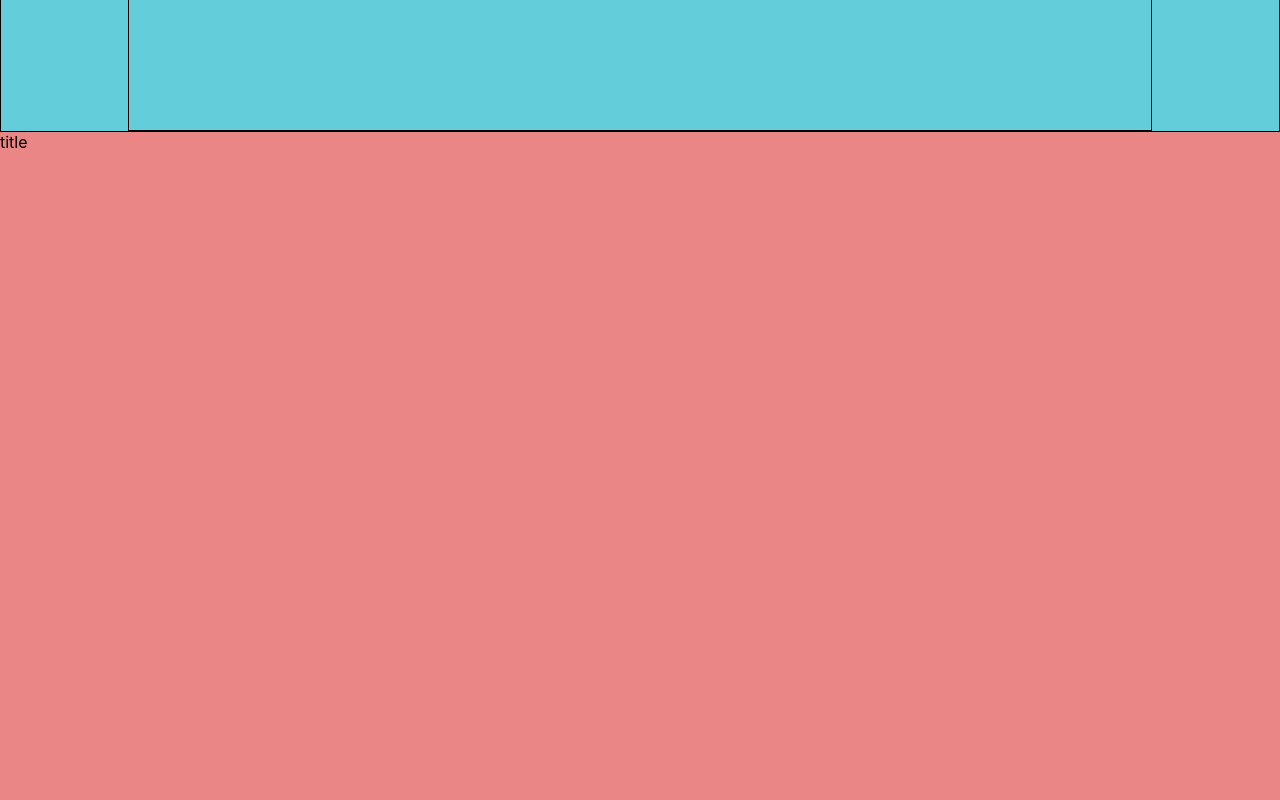
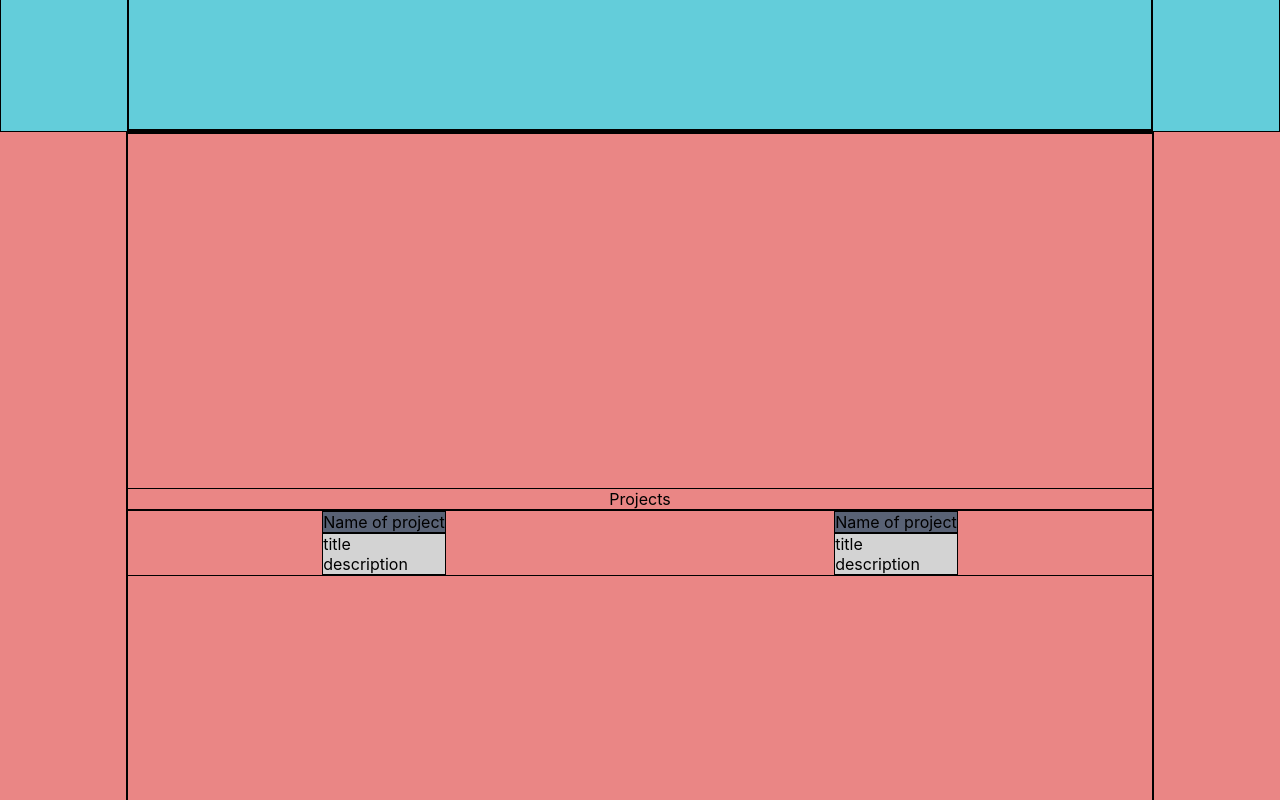
Before and after one commit to alexK150/react-portfolio, a React (Create React App) app: page / in a window 1280 px wide. Shown: the part 1520-2320 px from the top of the page. Built offline with nearby package versions, Linux system fonts and the light colour scheme.

Commit message:
v3 Project styles

```diff
--- /dev/null
+++ b/src/components/projects/ProjectItem.js
@@ -0,0 +1,20 @@
+import React from 'react';
+import s from "./Projects.module.css";
+
+const ProjectItem = (props) => {
+    return <div className={s.projectItem}>
+        <div className={s.project}>
+            Name of project
+        </div>
+        <div className={s.projectDesc}>
+            <div className={s.title}>
+                title
+            </div>
+            <div className={s.desc}>
+                description
+            </div>
+        </div>
+    </div>
+};
+
+export default ProjectItem;
--- a/src/components/projects/Projects.js
+++ b/src/components/projects/Projects.js
@@ -1,15 +1,17 @@
 import React from 'react';
 import s from './Projects.module.css';
+import ProjectItem from './ProjectItem';
 
 const Projects = (props) => {
     return (
         <div className={s.projects}>
-            <div className="myProjects">
-                <div className="title">
-                    title
+            <div className={s.container}>
+                <div className={s.allProjects}>
+                    Projects
                 </div>
-                <div className="projectItems">
-
+                <div className={s.projectBox}>
+                    <ProjectItem/>
+                    <ProjectItem/>
                 </div>
             </div>
         </div>
--- a/src/components/projects/Projects.module.css
+++ b/src/components/projects/Projects.module.css
@@ -1,4 +1,49 @@
 .projects {
     height: 100vh;
     background-color: #ea8685;
+    display: flex;
+    justify-content: center;
 }
+
+.container {
+    width: 80%;
+    border: 2px solid;
+    display: flex;
+    flex-direction: column;
+    justify-content: center;
+    align-items: center;
+}
+
+.allProjects {
+    display: flex;
+    justify-content: center;
+    width: 100%;
+    border: 1px solid black;
+}
+
+.projectItem {
+    display: flex;
+    flex-direction: column;
+}
+
+.projectBox {
+    border: 1px solid black;
+    display: flex;
+    width: 100%;
+    flex-wrap: wrap;
+    justify-content: space-around;
+}
+
+.project{
+    border: 1px solid black;
+    background-color: #596275;
+    display: flex;
+    height: 80%;
+}
+
+.projectDesc {
+    border: 1px solid black;
+    background-color: lightgrey;
+    display: flex;
+    flex-direction: column;
+}
--- a/src/components/skills/Skill.js
+++ b/src/components/skills/Skill.js
@@ -17,6 +17,6 @@ const Skill = ({name}) => {
             </div>
         </div>
     )
-}
+};
 
 export default Skill;
--- a/src/components/skills/Skills.module.css
+++ b/src/components/skills/Skills.module.css
@@ -13,7 +13,6 @@
     flex-direction: column;
     justify-content: center;
     align-items: center;
-    border: 1px solid black;
 }
 
 .mySkills {
```
